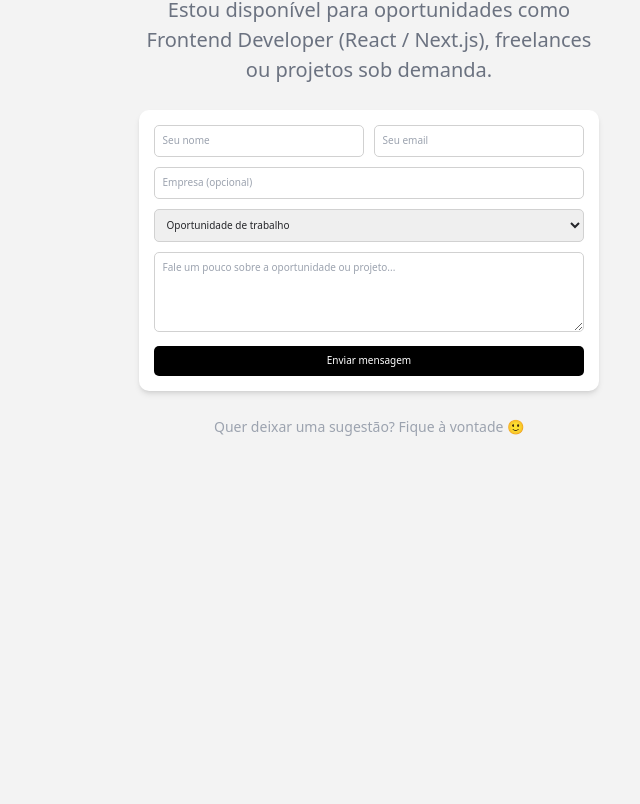
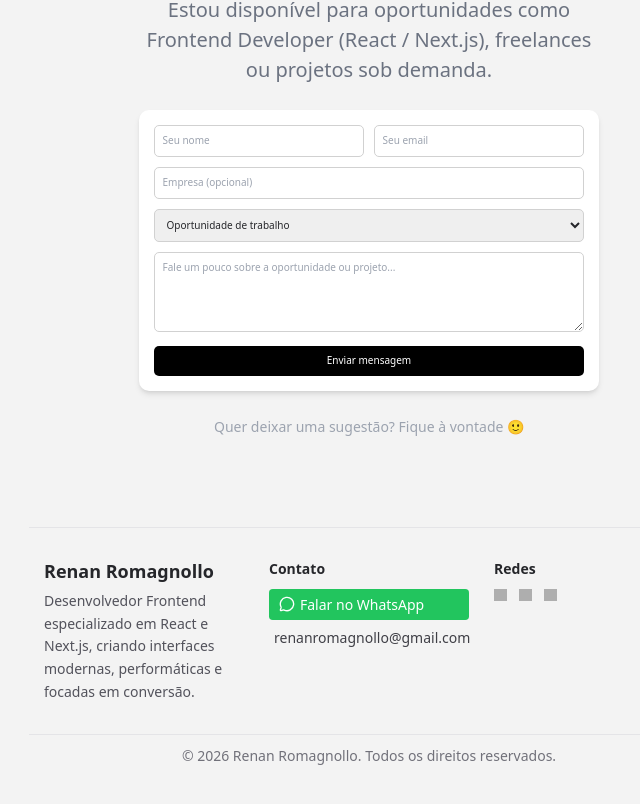
Before and after one commit to renanromagnollo/renan-landing, a Next.js app: page /en in a window 1280 px wide. Shown: the part 2432-3236 px from the top of the page, without its empty margins (271-911 px from the left). Before the commit the page ends 2989 px from the top, so only its background shows below. Built offline with nearby package versions, Linux system fonts and the light colour scheme; grey boxes are pictures that could not be loaded.

Commit message:
feat: add Footer

```diff
--- a/next.config.ts
+++ b/next.config.ts
@@ -3,7 +3,7 @@ import type { NextConfig } from "next";
 const nextConfig: NextConfig = {
   /* config options here */
   images: {
-    domains: ['github.com'],
+    domains: ['github.com', "cdn.jsdelivr.net"],
     remotePatterns: [
       {
         protocol: "https",
--- a/src/app/[locale]/page.tsx
+++ b/src/app/[locale]/page.tsx
@@ -1,15 +1,15 @@
 'use client'
 
-import { useMounted, useTranslation } from "@/src/hooks";
+import { useMounted } from "@/src/hooks";
 import { useTheme } from "next-themes";
 import { Logo } from "../_components/logo";
 import { ThemeSwitcher } from "../_components/themeswitcher/theme-switcher";
-import { AboutMe, ContactSection, Hero, WhatIDo } from "../_components/layout";
+import { AboutMe, ContactSection, Footer, Hero, WhatIDo } from "../_components/layout";
 import { Projects } from "../_components/layout/projects";
 
 export default function Home() {
-  const { resolvedTheme, setTheme } = useTheme()
-  const { locale } = useTranslation()
+  const { resolvedTheme } = useTheme()
+  // const { locale } = useTranslation()
 
   const mounted = useMounted();
 
@@ -33,6 +33,7 @@ export default function Home() {
         <AboutMe />
         <Projects />
         <ContactSection />
+        <Footer />
         {/* <h2>Caveat</h2> */}
         {/* <button onClick={() => setTheme(resolvedTheme === 'dark' ? 'light' : 'dark')}>Mudar tema</button> */}
       </main>
--- /dev/null
+++ b/src/app/_components/layout/footer/index.tsx
@@ -0,0 +1,96 @@
+import { Mail, MessageCircle } from "lucide-react";
+import Image from "next/image";
+
+const socialLinks = [
+  {
+    name: "GitHub",
+    url: "https://github.com/seuuser",
+    icon: "https://cdn.jsdelivr.net/npm/simple-icons@v9/icons/github.svg",
+  },
+  {
+    name: "LinkedIn",
+    url: "https://linkedin.com/in/seulink",
+    icon: "https://cdn.jsdelivr.net/npm/simple-icons@v9/icons/linkedin.svg",
+  },
+  {
+    name: "Instagram",
+    url: "https://instagram.com/seuuser",
+    icon: "https://cdn.jsdelivr.net/npm/simple-icons@v9/icons/instagram.svg",
+  },
+];
+
+export function Footer() {
+  return (
+    <footer className="border-t border-zinc-200 dark:border-zinc-800 mt-20">
+      <div className="max-w-6xl mx-auto px-6 py-12 grid gap-10 md:grid-cols-3">
+
+        {/* Identidade */}
+        <div>
+          <h2 className="text-lg font-semibold">Renan Romagnollo</h2>
+          <p className="text-sm text-zinc-600 dark:text-zinc-400 mt-2 leading-relaxed">
+            Desenvolvedor Frontend especializado em React e Next.js,
+            criando interfaces modernas, performáticas e focadas em conversão.
+          </p>
+        </div>
+
+        {/* Contato (CTA forte) */}
+        <div>
+          <h3 className="text-sm font-semibold mb-4">Contato</h3>
+
+          <div className="flex flex-col gap-3 text-sm">
+
+            {/* WhatsApp */}
+            <a
+              href="https://wa.me/5531982156685?text=Olá%20Renan,%20vi%20seu%20site%20e%20gostaria%20de%20falar%20sobre%20uma%20oportunidade"
+              target="_blank"
+              className="flex items-center gap-2 bg-green-500 text-white px-4 py-2 rounded-md hover:opacity-90 transition"
+            >
+              <MessageCircle size={16} />
+              Falar no WhatsApp
+            </a>
+
+            <a
+              href="mailto:renanromagnollo@gmail.com?subject=Oportunidade%20Frontend"
+              className="flex items-center gap-2 hover:underline text-zinc-700 dark:text-zinc-300"
+            >
+              <Mail size={16} />
+              renanromagnollo@gmail.com
+            </a>
+
+          </div>
+        </div>
+
+        {/* Redes sociais */}
+        <div>
+          <h3 className="text-sm font-semibold mb-4">Redes</h3>
+
+          <div className="flex gap-5 items-center">
+
+            {socialLinks.map((item) => (
+              <a
+                key={item.name}
+                href={item.url}
+                target="_blank"
+                aria-label={item.name}
+                className="group"
+              >
+                <Image
+                  width={20}
+                  height={20}
+                  src={item.icon}
+                  alt={item.name}
+                  className="w-5 h-5 opacity-80 group-hover:opacity-100 transition"
+                />
+              </a>
+            ))}
+
+          </div>
+        </div>
+      </div>
+
+      <div className="text-center text-sm text-zinc-500 py-4 border-t border-zinc-200 dark:border-zinc-800">
+        © {new Date().getFullYear()} Renan Romagnollo. Todos os direitos reservados.
+      </div>
+    </footer>
+  );
+}
--- a/src/app/_components/layout/index.tsx
+++ b/src/app/_components/layout/index.tsx
@@ -3,3 +3,4 @@ export { WhatIDo } from './whatido'
 export { Projects } from './projects'
 export { AboutMe } from './aboutme'
 export { ContactSection } from './contact'
+export { Footer } from './footer'
```
